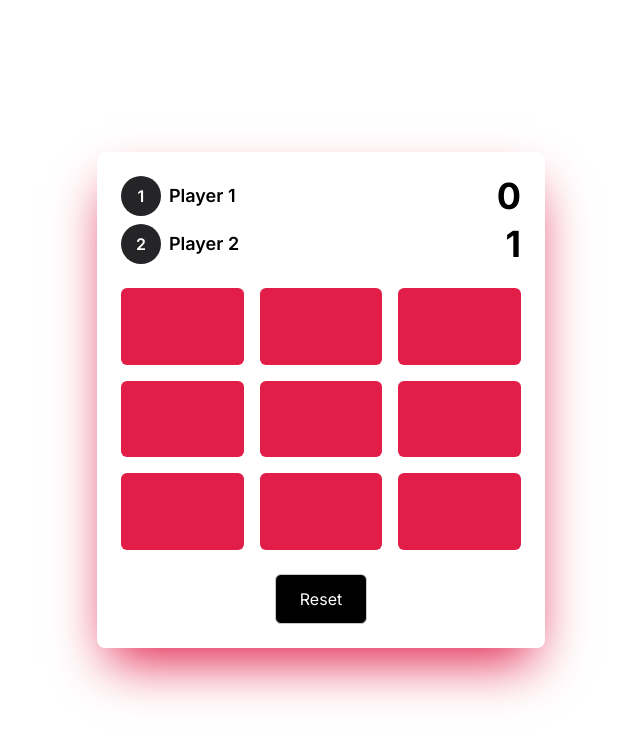
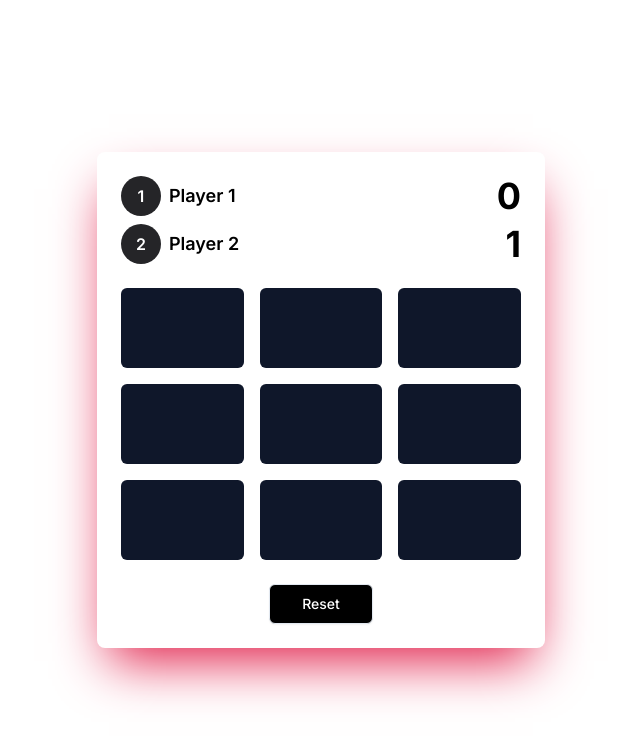
Before and after one commit to Sujal-Gaha/tic-tac-toe_v0, a Next.js app: page / in a window 1280 px wide. Shown: the top 740 px of the page, without its empty margins (319-959 px from the left). Built offline with nearby package versions, Linux system fonts and the light colour scheme.

Commit message:
added the shad cn component and made reusable modal for showing player has won

```diff
--- a/src/app/globals.css
+++ b/src/app/globals.css
@@ -2,8 +2,68 @@
 @tailwind components;
 @tailwind utilities;
 
-* {
-  margin: 0;
-  padding: 0;
-  box-sizing: border-box;
+@layer base {
+  :root {
+    --background: 0 0% 100%;
+    --foreground: 222.2 84% 4.9%;
+    --card: 0 0% 100%;
+    --card-foreground: 222.2 84% 4.9%;
+    --popover: 0 0% 100%;
+    --popover-foreground: 222.2 84% 4.9%;
+    --primary: 222.2 47.4% 11.2%;
+    --primary-foreground: 210 40% 98%;
+    --secondary: 210 40% 96.1%;
+    --secondary-foreground: 222.2 47.4% 11.2%;
+    --muted: 210 40% 96.1%;
+    --muted-foreground: 215.4 16.3% 46.9%;
+    --accent: 210 40% 96.1%;
+    --accent-foreground: 222.2 47.4% 11.2%;
+    --destructive: 0 84.2% 60.2%;
+    --destructive-foreground: 210 40% 98%;
+    --border: 214.3 31.8% 91.4%;
+    --input: 214.3 31.8% 91.4%;
+    --ring: 222.2 84% 4.9%;
+    --radius: 0.5rem;
+    --chart-1: 12 76% 61%;
+    --chart-2: 173 58% 39%;
+    --chart-3: 197 37% 24%;
+    --chart-4: 43 74% 66%;
+    --chart-5: 27 87% 67%;
+  }
+
+  .dark {
+    --background: 222.2 84% 4.9%;
+    --foreground: 210 40% 98%;
+    --card: 222.2 84% 4.9%;
+    --card-foreground: 210 40% 98%;
+    --popover: 222.2 84% 4.9%;
+    --popover-foreground: 210 40% 98%;
+    --primary: 210 40% 98%;
+    --primary-foreground: 222.2 47.4% 11.2%;
+    --secondary: 217.2 32.6% 17.5%;
+    --secondary-foreground: 210 40% 98%;
+    --muted: 217.2 32.6% 17.5%;
+    --muted-foreground: 215 20.2% 65.1%;
+    --accent: 217.2 32.6% 17.5%;
+    --accent-foreground: 210 40% 98%;
+    --destructive: 0 62.8% 30.6%;
+    --destructive-foreground: 210 40% 98%;
+    --border: 217.2 32.6% 17.5%;
+    --input: 217.2 32.6% 17.5%;
+    --ring: 212.7 26.8% 83.9%;
+    --chart-1: 220 70% 50%;
+    --chart-2: 160 60% 45%;
+    --chart-3: 30 80% 55%;
+    --chart-4: 280 65% 60%;
+    --chart-5: 340 75% 55%;
+  }
 }
+
+@layer base {
+  * {
+    @apply border-border;
+  }
+  body {
+    @apply bg-background text-foreground;
+  }
+}
--- a/src/app/page.tsx
+++ b/src/app/page.tsx
@@ -1,15 +1,19 @@
-import { Button } from "@/components/button";
-import { Board } from "@/components/ui/board";
-import { PlayerScoreCount } from "@/components/ui/player-score-count";
+"use client";
+
+import { Button } from "@/components/ui/button";
+import { PlayerScoreCount } from "@/components/player-score-count";
+import { Board } from "@/modules/board";
 
 export default function Home() {
   return (
     <main className="h-screen w-screen flex items-center justify-center bg-white dark:bg-[#0F0F10]">
-      <section className="w-[448px] h-[496px] bg-white dark:bg-[#18181b] rounded-lg p-6 shadow-2xl shadow-primary flex flex-col gap-6">
+      <section className="w-[448px] h-[496px] bg-white dark:bg-[#18181b] rounded-lg p-6 shadow-2xl shadow-[#E11D48] flex flex-col gap-6">
         <PlayerScoreCount />
         <Board />
         <div className="flex items-center justify-center w-full">
-          <Button />
+          <Button variant="outline" size="lg">
+            Reset
+          </Button>
         </div>
       </section>
     </main>
--- a/src/components/button.tsx
+++ /dev/null
@@ -1,7 +0,0 @@
-export const Button = () => {
-  return (
-    <button className="py-3 px-6 bg-black text-white rounded-md focus:ring-1 border border-[#C9C9C7] focus:border-primary focus:ring-primary">
-      Reset
-    </button>
-  );
-};
--- /dev/null
+++ b/src/components/modal.tsx
@@ -0,0 +1,23 @@
+import { ReactNode } from "react";
+
+export const Modal = ({
+  children,
+  isModalOpen,
+  closeModal,
+}: {
+  children: ReactNode;
+  isModalOpen: boolean;
+  closeModal: () => void;
+}) => {
+  return isModalOpen ? (
+    <div className="fixed inset-0 p-1 flex items-center justify-center z-10">
+      <div
+        className="absolute inset-0 bg-black opacity-50"
+        onClick={closeModal}
+      ></div>
+      <div className="relative h-fit w-fit rounded shadow-lg flex items-center justify-center z-20">
+        {children}
+      </div>
+    </div>
+  ) : null;
+};
--- a/src/components/ui/board.tsx
+++ /dev/null
@@ -1,14 +0,0 @@
-import { squares } from "@/constants/square";
-
-export const Board = () => {
-  return (
-    <div className="grid grid-cols-3 h-full gap-4">
-      {squares.map((square) => (
-        <div
-          key={square.id}
-          className="bg-primary rounded-md dark:bg-[#C9C9C7]"
-        ></div>
-      ))}
-    </div>
-  );
-};
--- /dev/null
+++ b/src/components/ui/button.tsx
@@ -0,0 +1,57 @@
+import * as React from "react";
+import { Slot } from "@radix-ui/react-slot";
+import { cva, type VariantProps } from "class-variance-authority";
+
+import { cn } from "@/lib/utils";
+
+const buttonVariants = cva(
+  "inline-flex items-center justify-center whitespace-nowrap rounded-md text-sm font-medium transition-colors focus-visible:outline-none focus-visible:ring-1 focus-visible:ring-ring disabled:pointer-events-none disabled:opacity-50",
+  {
+    variants: {
+      variant: {
+        default:
+          "bg-primary text-primary-foreground shadow hover:bg-primary/90",
+        destructive:
+          "bg-destructive text-destructive-foreground shadow-sm hover:bg-destructive/90",
+        outline:
+          "border border-input text-white focus:border-[#E11D48] bg-black shadow-sm focus:ring-2 focus:ring-[#E11D48]",
+        secondary:
+          "bg-secondary text-secondary-foreground shadow-sm hover:bg-secondary/80",
+        ghost: "hover:bg-accent hover:text-accent-foreground",
+        link: "text-primary underline-offset-4 hover:underline",
+      },
+      size: {
+        default: "h-9 px-4 py-2",
+        sm: "h-8 rounded-md px-3 text-xs",
+        lg: "h-10 rounded-md px-8",
+        icon: "h-9 w-9",
+      },
+    },
+    defaultVariants: {
+      variant: "default",
+      size: "default",
+    },
+  }
+);
+
+export interface ButtonProps
+  extends React.ButtonHTMLAttributes<HTMLButtonElement>,
+    VariantProps<typeof buttonVariants> {
+  asChild?: boolean;
+}
+
+const Button = React.forwardRef<HTMLButtonElement, ButtonProps>(
+  ({ className, variant, size, asChild = false, ...props }, ref) => {
+    const Comp = asChild ? Slot : "button";
+    return (
+      <Comp
+        className={cn(buttonVariants({ variant, size, className }))}
+        ref={ref}
+        {...props}
+      />
+    );
+  }
+);
+Button.displayName = "Button";
+
+export { Button, buttonVariants };
--- /dev/null
+++ b/src/lib/utils.ts
@@ -0,0 +1,6 @@
+import { type ClassValue, clsx } from "clsx"
+import { twMerge } from "tailwind-merge"
+
+export function cn(...inputs: ClassValue[]) {
+  return twMerge(clsx(inputs))
+}
--- /dev/null
+++ b/src/modules/board.tsx
@@ -0,0 +1,68 @@
+"use client";
+
+import { squares } from "@/constants/square";
+import { IoMdClose } from "react-icons/io";
+import { Modal } from "@/components/modal";
+import { useState } from "react";
+
+const PlayerWonModal = ({
+  closePlayerWonModal,
+}: {
+  closePlayerWonModal: () => void;
+}) => {
+  return (
+    <div className="h-72 w-[550px] bg-white flex flex-col gap-4 p-4 rounded-lg">
+      <div className="flex items-center justify-between">
+        <h1>Game Over</h1>
+        <div
+          className="p-1 flex items-center justify-center rounded cursor-pointer hover:bg-slate-300"
+          onClick={closePlayerWonModal}
+        >
+          <IoMdClose className="text-2xl" />
+        </div>
+      </div>
+      <div className="flex justify-center items-center h-full">
+        Player 1 has won
+      </div>
+    </div>
+  );
+};
+
+const usePlayerWonModal = () => {
+  const [isPlayerWonModalOpen, setPlayerWonModalOpen] = useState(false);
+
+  const openPlayerWonModal = () => setPlayerWonModalOpen(true);
+  const closePlayerWonModal = () => setPlayerWonModalOpen(false);
+
+  return {
+    isPlayerWonModalOpen,
+    openPlayerWonModal,
+    closePlayerWonModal,
+    PlayerWonModalComponent: (
+      <Modal
+        isModalOpen={isPlayerWonModalOpen}
+        closeModal={closePlayerWonModal}
+      >
+        <PlayerWonModal closePlayerWonModal={closePlayerWonModal} />
+      </Modal>
+    ),
+  };
+};
+
+export const Board = () => {
+  const { PlayerWonModalComponent, isPlayerWonModalOpen, openPlayerWonModal } =
+    usePlayerWonModal();
+
+  return (
+    <div className="grid grid-cols-3 h-full gap-4">
+      {squares.map((square) => (
+        <div
+          key={square.id}
+          className="bg-primary rounded-md dark:bg-[#C9C9C7] flex items-center justify-center cursor-pointer"
+          onClick={openPlayerWonModal}
+        ></div>
+      ))}
+      {isPlayerWonModalOpen && PlayerWonModalComponent}
+    </div>
+  );
+};
--- a/tailwind.config.ts
+++ b/tailwind.config.ts
@@ -1,18 +1,81 @@
 import type { Config } from "tailwindcss";
 
-const config: Config = {
+const config = {
+  darkMode: ["class"],
   content: [
-    "./src/pages/**/*.{js,ts,jsx,tsx,mdx}",
-    "./src/components/**/*.{js,ts,jsx,tsx,mdx}",
-    "./src/app/**/*.{js,ts,jsx,tsx,mdx}",
+    "./pages/**/*.{ts,tsx}",
+    "./components/**/*.{ts,tsx}",
+    "./app/**/*.{ts,tsx}",
+    "./src/**/*.{ts,tsx}",
   ],
+  prefix: "",
   theme: {
+    container: {
+      center: true,
+      padding: "2rem",
+      screens: {
+        "2xl": "1400px",
+      },
+    },
     extend: {
       colors: {
-        primary: "#E11D48",
+        border: "hsl(var(--border))",
+        input: "hsl(var(--input))",
+        ring: "hsl(var(--ring))",
+        background: "hsl(var(--background))",
+        foreground: "hsl(var(--foreground))",
+        primary: {
+          DEFAULT: "hsl(var(--primary))",
+          foreground: "hsl(var(--primary-foreground))",
+          primary: "#E11D48",
+        },
+        secondary: {
+          DEFAULT: "hsl(var(--secondary))",
+          foreground: "hsl(var(--secondary-foreground))",
+        },
+        destructive: {
+          DEFAULT: "hsl(var(--destructive))",
+          foreground: "hsl(var(--destructive-foreground))",
+        },
+        muted: {
+          DEFAULT: "hsl(var(--muted))",
+          foreground: "hsl(var(--muted-foreground))",
+        },
+        accent: {
+          DEFAULT: "hsl(var(--accent))",
+          foreground: "hsl(var(--accent-foreground))",
+        },
+        popover: {
+          DEFAULT: "hsl(var(--popover))",
+          foreground: "hsl(var(--popover-foreground))",
+        },
+        card: {
+          DEFAULT: "hsl(var(--card))",
+          foreground: "hsl(var(--card-foreground))",
+        },
+      },
+      borderRadius: {
+        lg: "var(--radius)",
+        md: "calc(var(--radius) - 2px)",
+        sm: "calc(var(--radius) - 4px)",
+      },
+      keyframes: {
+        "accordion-down": {
+          from: { height: "0" },
+          to: { height: "var(--radix-accordion-content-height)" },
+        },
+        "accordion-up": {
+          from: { height: "var(--radix-accordion-content-height)" },
+          to: { height: "0" },
+        },
+      },
+      animation: {
+        "accordion-down": "accordion-down 0.2s ease-out",
+        "accordion-up": "accordion-up 0.2s ease-out",
       },
     },
   },
-  plugins: [],
-};
+  plugins: [require("tailwindcss-animate")],
+} satisfies Config;
+
 export default config;
```
Also changed, not shown: package.json (+12 -4 lines), components.json (added), src/components/player-score-count.tsx (renamed from src/components/ui/player-score-count.tsx), 2 other files (tests, documents, lock files or other folders).
